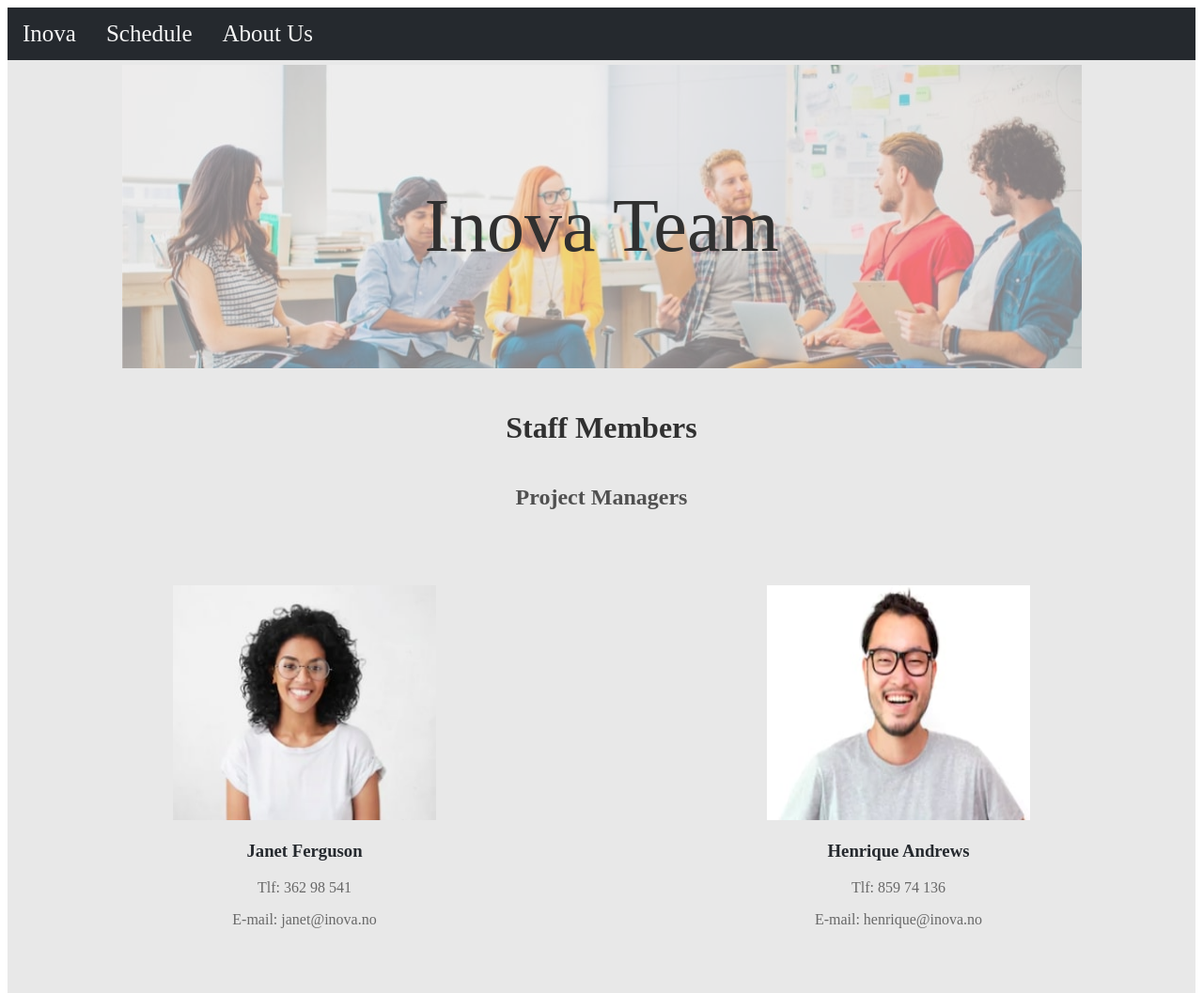
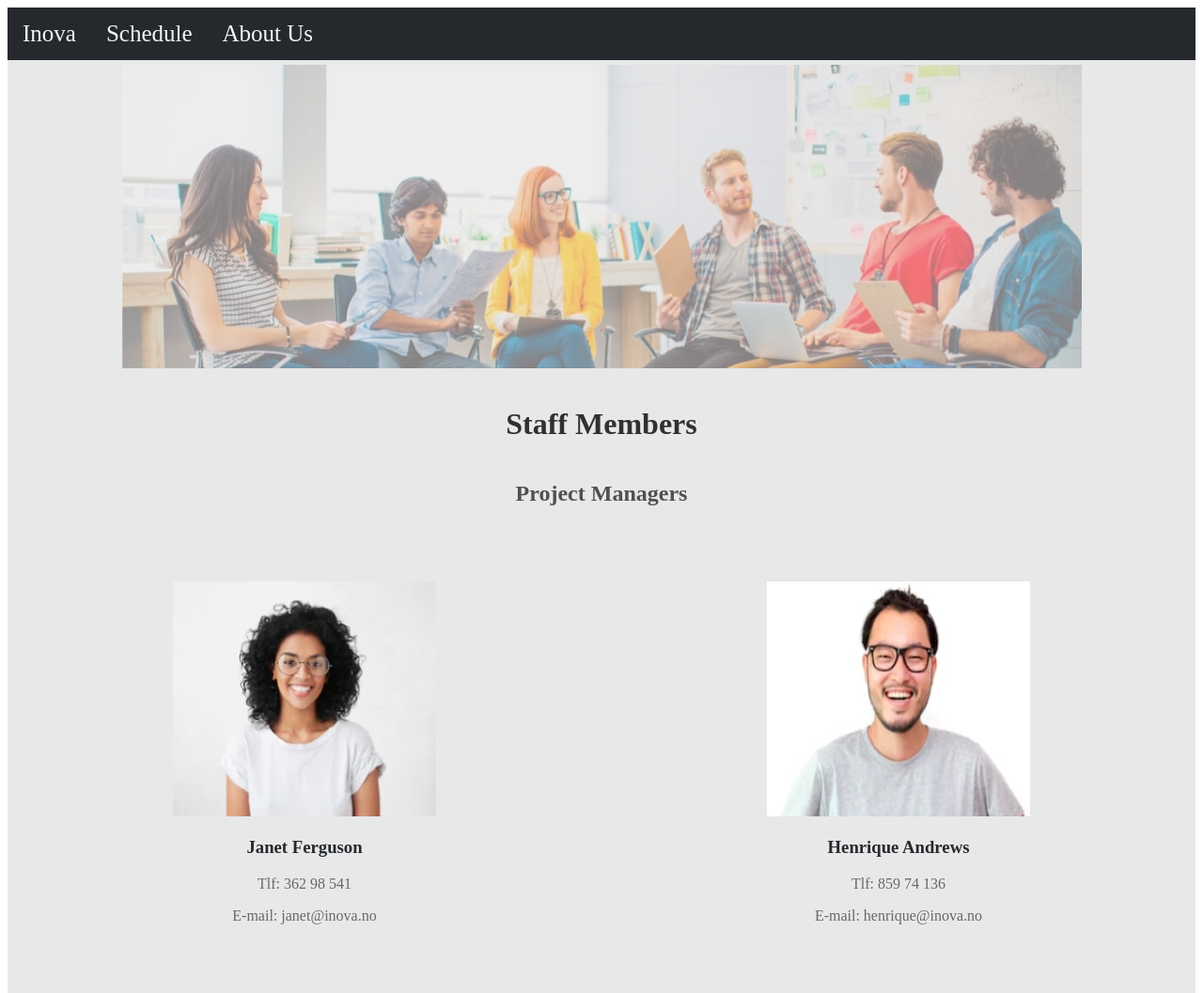
Before and after one commit to aliha3105/Make_it_responsive, a plain HTML site: page about_us.html in a window 1280 px wide. Shown: the top 1057 px of the page at 94% size. Drawn offline with Linux system fonts and the light colour scheme.

Commit message:
Update about_us.html

```diff
--- a/about_us.html
+++ b/about_us.html
@@ -9,18 +9,13 @@
 position: relative;
 text-align: center;
 color: #303030;
-font-size: 80px;
+font-size: 60px;
 margin: auto;
 padding: 5px;
 }
 .container img {
 opacity: 0.5;
-}
-.centered {
-position: absolute;
-top: 50%;
-left: 50%;
-transform: translate(-50%, -50%);
+width: 100%;
 }
 .hovedside {
 background-color: #E8E8E8;
@@ -114,8 +109,7 @@ width: 280px;
 </ul>
 
 <div class="container">
-  <img src="pictures/InovaTeam.jpg" alt="Inova Team" style="width:100%;">
-  <div class="centered">Inova Team</div>
+  <img src="pictures/InovaTeam.jpg" alt="Inova Team">
 </div>
 
 <h1> Staff Members </h1>
```
